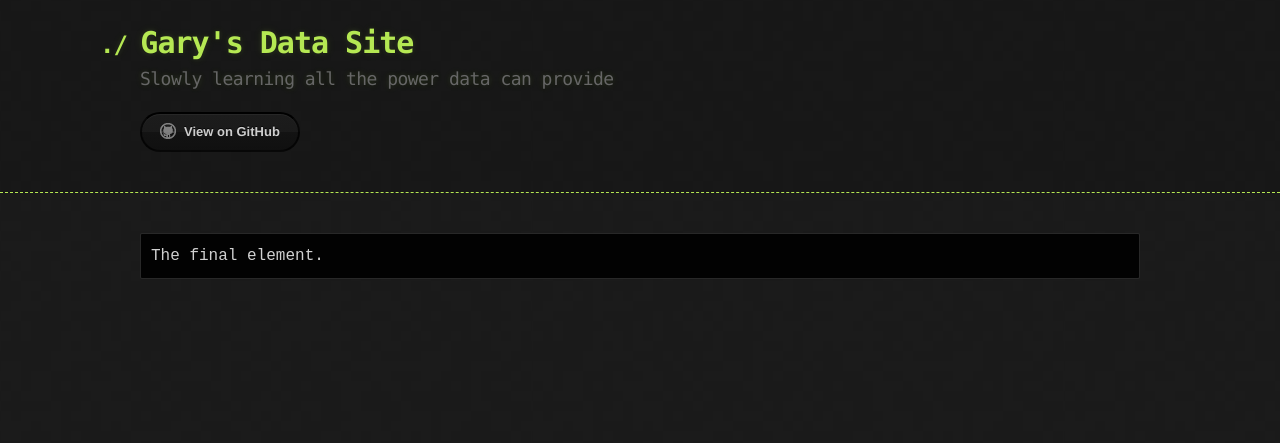
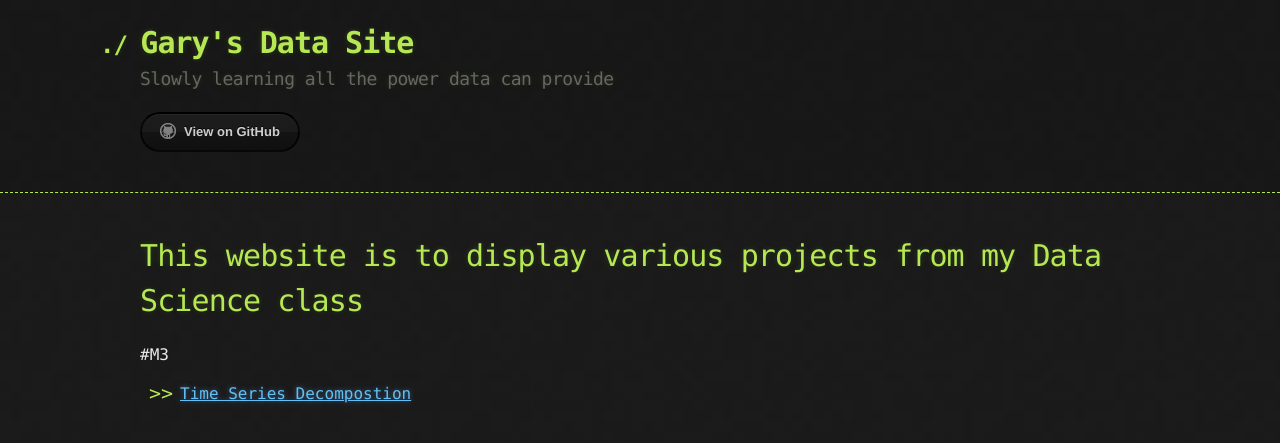
Before and after one commit to link0117/link0117.github.io, a Jekyll site: the page built from index.md, in a window 1280 px wide. Shown: the top 443 px of the page. Built offline with Jekyll 4.4.1, drawn with Linux system fonts in a browser that asks for light colours; our own code applies the rules of GitHub Pages for plain Markdown files.

Commit message:
Update index.md

````diff
--- a/index.md
+++ b/index.md
@@ -2,9 +2,7 @@
 layout: default
 ---
 
+# This website is to display various projects from my Data Science class
 
-
-
-```
-The final element.
-```
+#M3
+- [Time Series Decompostion](/timeseries/index.md)
````
